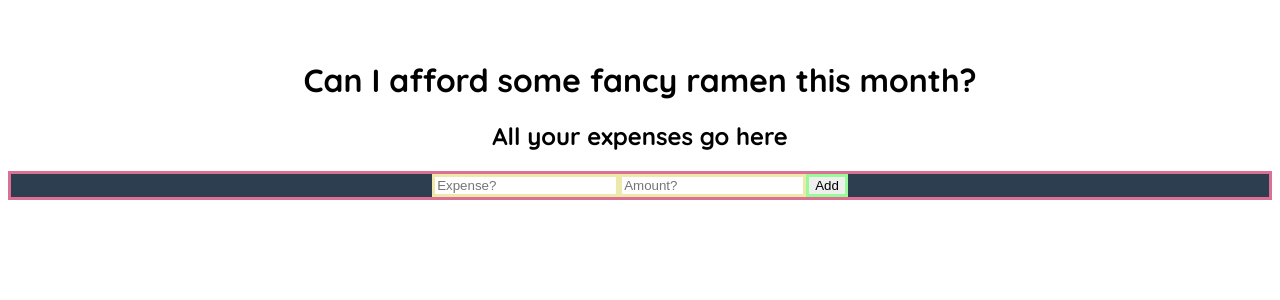
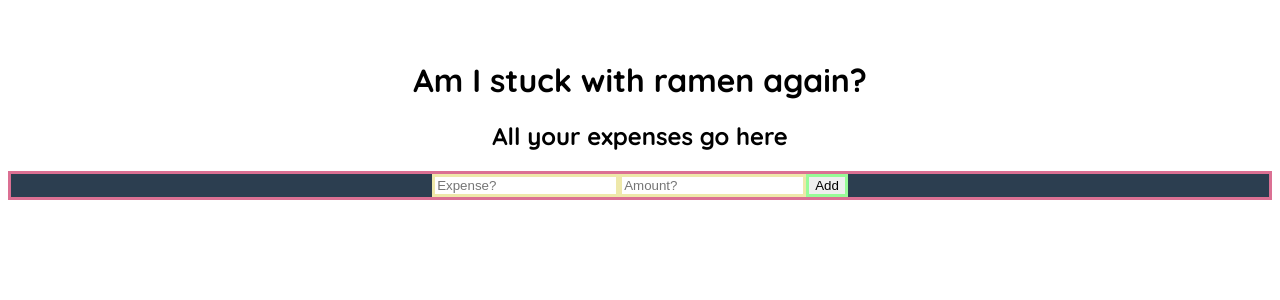
Before and after one commit to p-w-g/fried-ramen, a Vue app: page / in a window 1280 px wide. Shown: the top 300 px of the page. Built offline with nearby package versions, Linux system fonts and the light colour scheme.

Commit message:
random list title

```diff
--- a/src/App.vue
+++ b/src/App.vue
@@ -1,6 +1,5 @@
 <template>
   <div id="app">
-    <h1>Can I afford some fancy ramen this month?</h1>
     <List />
   </div>
 </template>
--- a/src/components/List.vue
+++ b/src/components/List.vue
@@ -1,5 +1,7 @@
 <template>
   <div>
+    <header>
+    <h1>{{ randomTitle }}</h1>
     <h2>All your expenses go here</h2>
     <form
       id="expenses-form"
@@ -27,6 +29,7 @@
         Add
       </button>
     </form>
+    </header>
     <div>
       <article
         v-show="activeExpenses.length > 0"
@@ -94,6 +97,12 @@
 </template>
 
 <script>
+let themNomNoms = [
+  'Burger Tiem!',
+  'Coffee run...',
+  'Am I stuck with ramen again?'
+]
+
 export default {
   name: 'List',
   data: () => ({
@@ -123,6 +132,9 @@ export default {
     totalExpensesToggle() {
       return !((this.postponedExpenses.length < 1 || this.activeExpenses.length < 1));
     },
+    randomTitle(){
+      return themNomNoms[Math.floor(Math.random() * themNomNoms.length)];
+    }
   },
 
   mounted() {
```
